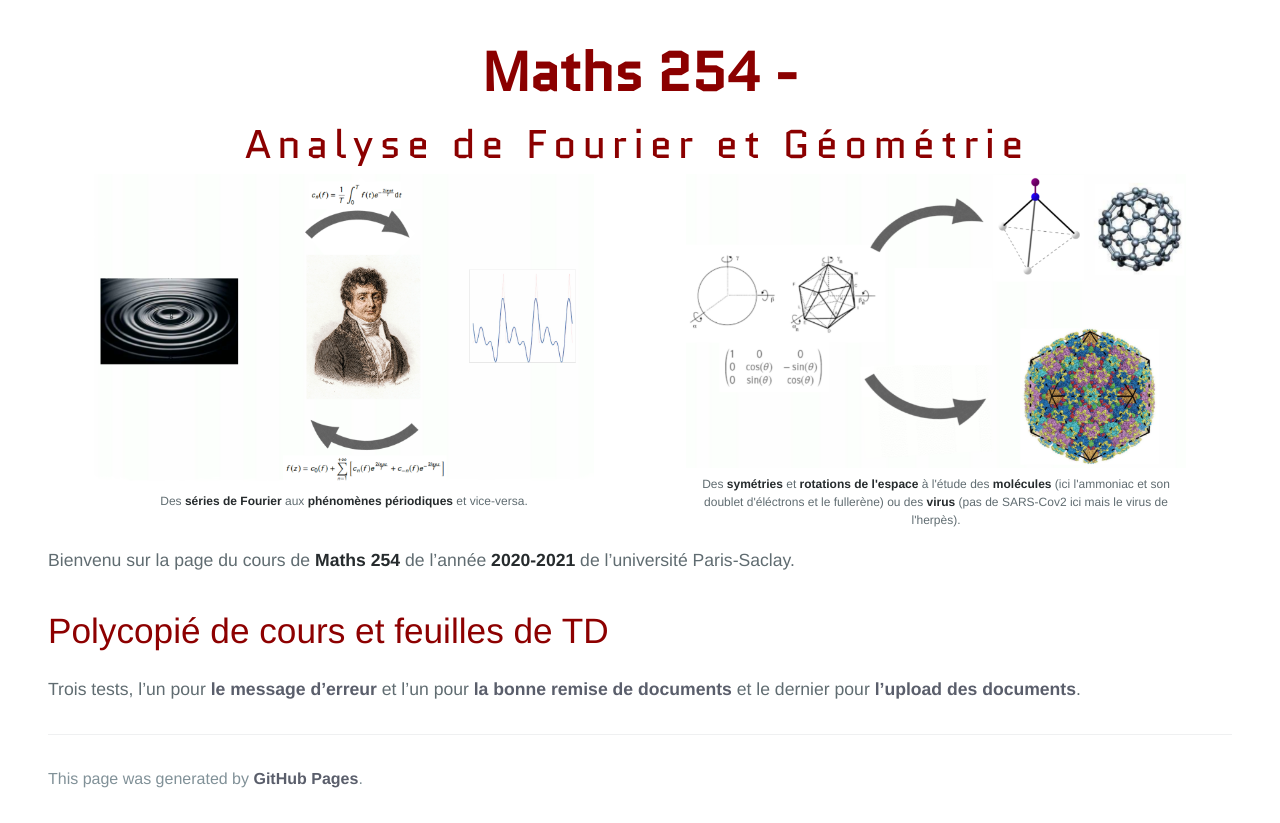
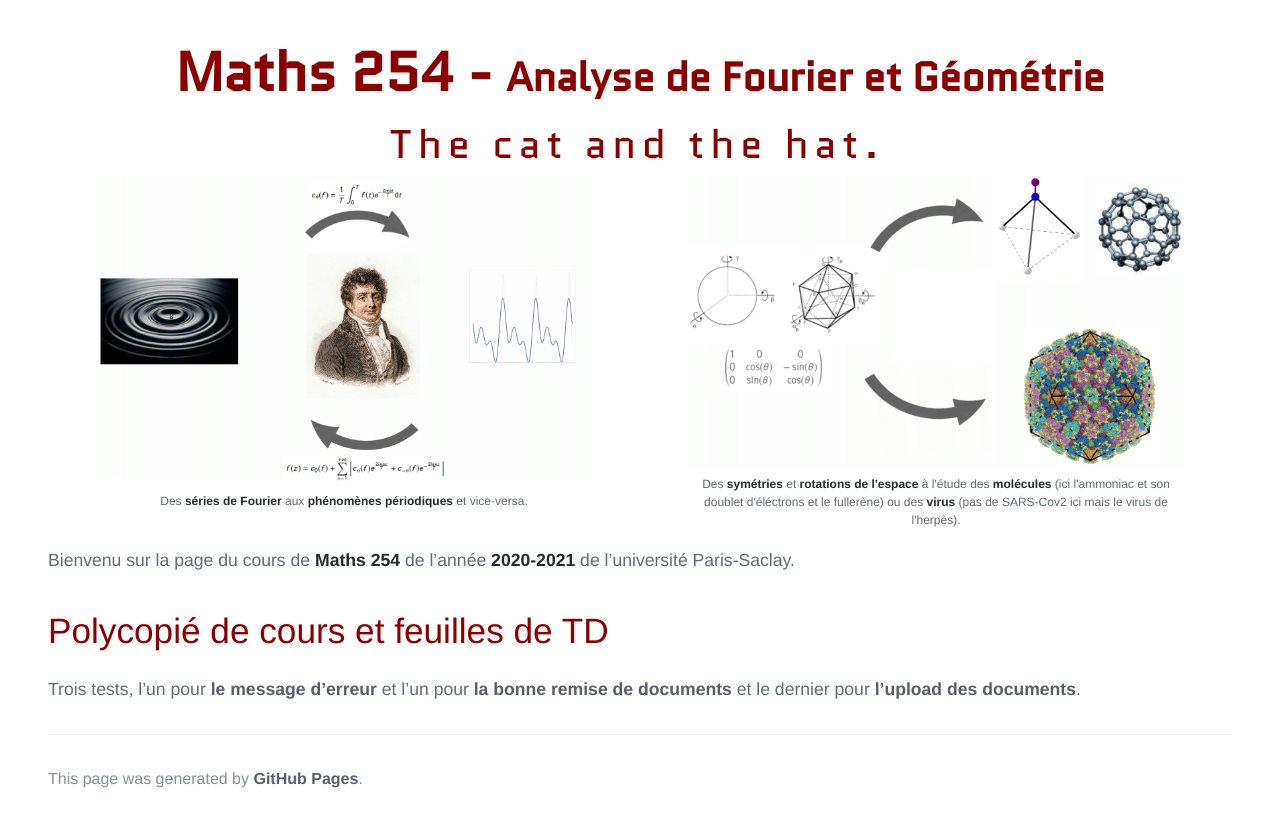
Before and after one commit to KevinDestagnol/algebre.github.io, a Jekyll site: the page built from index.md, in a window 1280 px wide. Shown: the part 260-1083 px from the top of the page. Built offline with Jekyll 4.4.1, drawn with Linux system fonts in a browser that asks for light colours; some web fonts are replaced; our own code applies the rules of GitHub Pages for plain Markdown files.

Commit message:
Update default.html

```diff
--- a/_layouts/default.html
+++ b/_layouts/default.html
@@ -30,9 +30,10 @@
     <main id="content" class="main-content" role="main">
       <center>
       <hprime class="project-name">{{ page.title | default: site.title | default: site.github.repository_name }} - </hprime>
-        <div class="typewriter">
-      <hp1>{{ page.description | default: site.description | default: site.github.project_tagline }}</hp1>
-        </div>
+      <hprime2 class="project-name">{{ page.description | default: site.description | default: site.github.project_tagline }}</hprime2>
+      <div class="typewriter">
+  <hp1>The cat and the hat.</hp1>
+</div>
       </center>
       <script>
        var images = ['Fourier1.png','Fourier1.png','Fourier1.png','Fourier1.png','Fourier1.png','Fourier1.png','Fourier1.png','Fourier1.png','Fourier2.png','Fourier2.png','Fourier2.png','Fourier2.png','Fourier2.png','Fourier2.png','Fourier2.png','Fourier2.png'];
```
